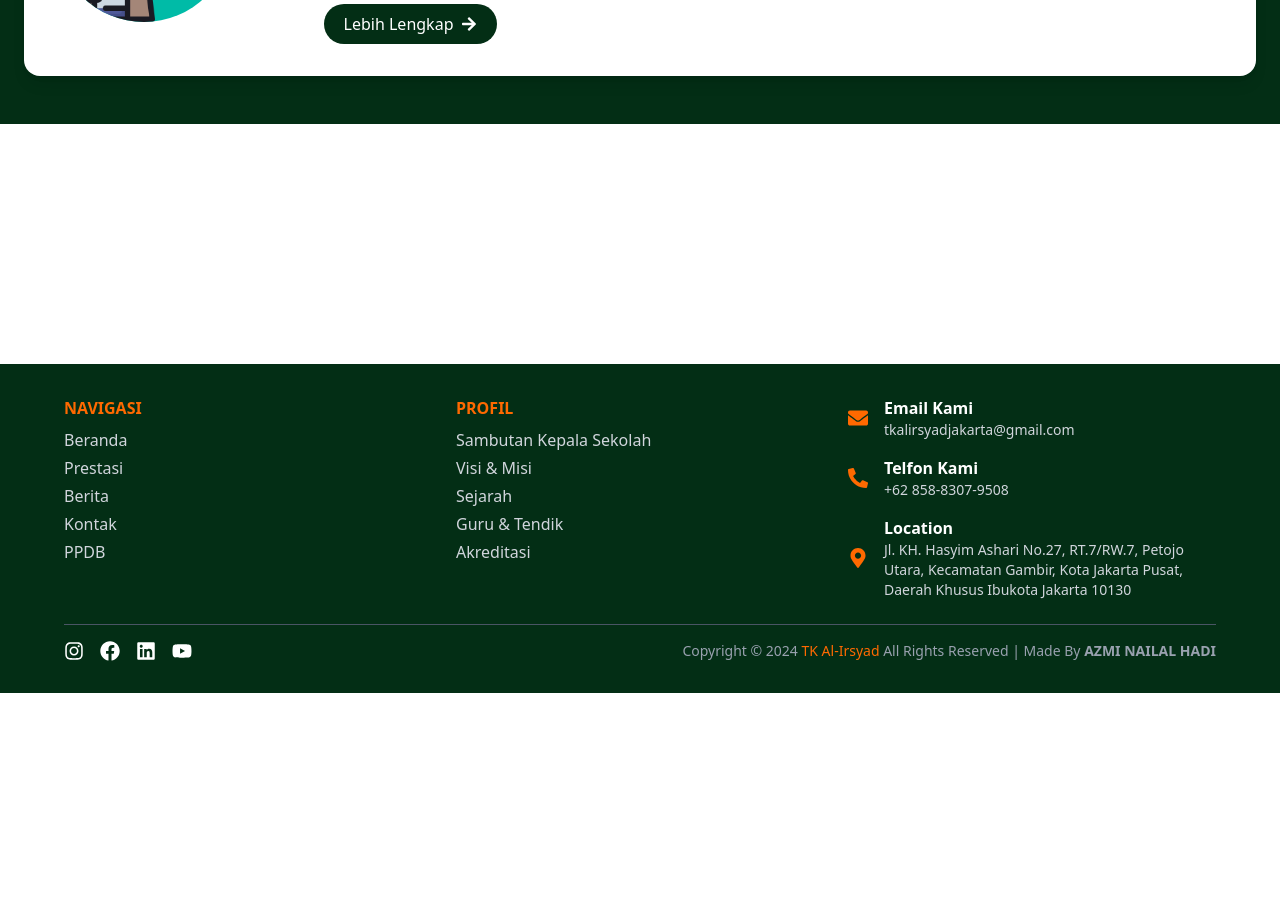
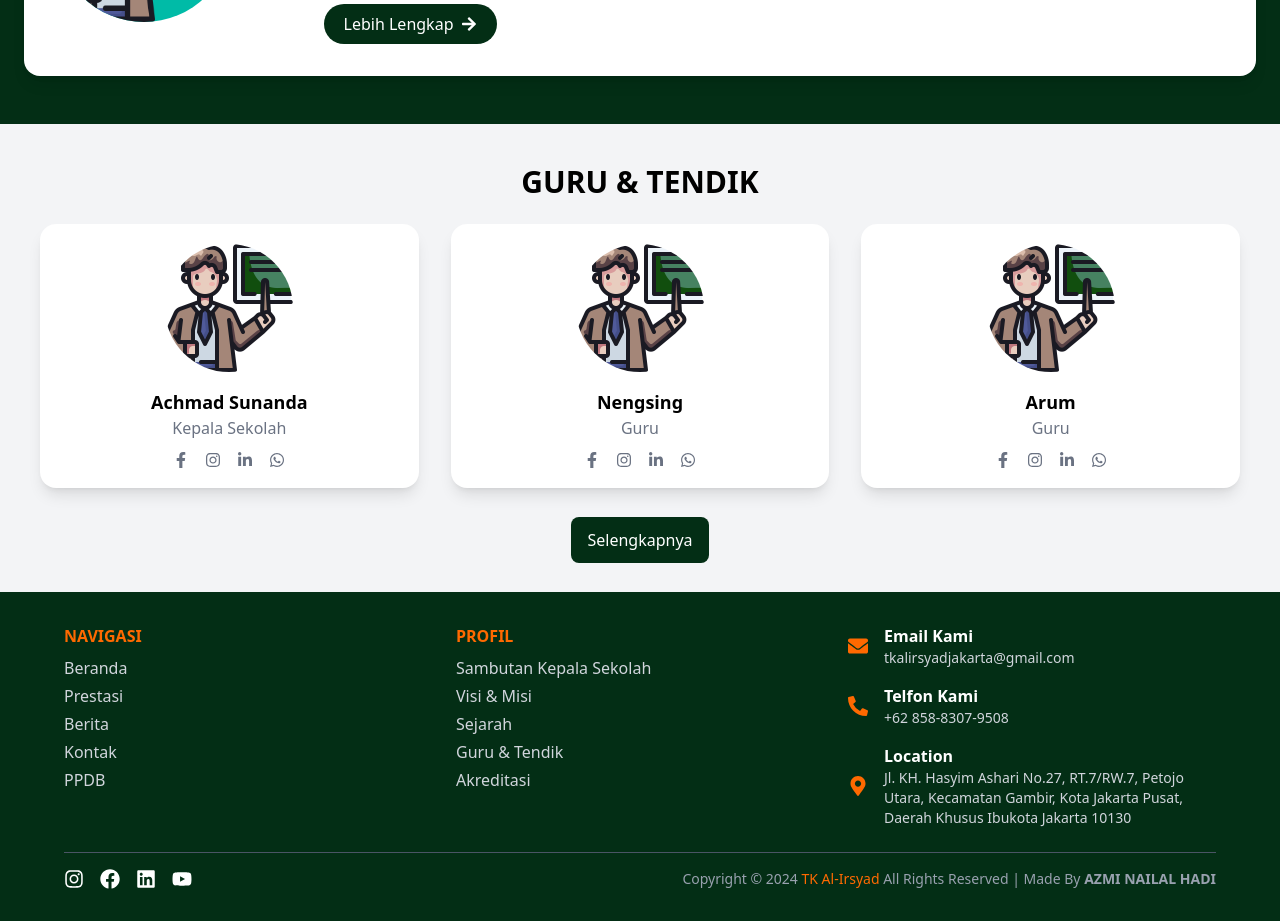
Before and after one commit to moccagod/sds-merpati, a React (Vite) app: page /#/ in a window 1280 px wide. Shown: the part 1300-2221 px from the top of the page. Before the commit the page ends 1993 px from the top, so only its background shows below. Built offline with nearby package versions, Linux system fonts and the light colour scheme.

Commit message:
Add Guru dan Tendik Section in Home

```diff
--- /dev/null
+++ b/src/components/atoms/Button.tsx
@@ -0,0 +1,18 @@
+import React from "react";
+import { Link } from "react-router-dom";
+
+interface ButtonProps {
+  text: string;
+  to: string; // Ganti dari onClick ke to
+  className?: string;
+}
+
+const Button: React.FC<ButtonProps> = ({ text, to, className }) => {
+  return (
+    <Link to={to} className={`${className}`}>
+      {text}
+    </Link>
+  );
+};
+
+export default Button;
--- /dev/null
+++ b/src/components/atoms/SocialIcon.tsx
@@ -0,0 +1,21 @@
+import React, { FC } from "react";
+
+interface SocialIconProps {
+  icon: React.ReactNode;
+  link: string;
+}
+
+const SocialIcon: FC<SocialIconProps> = ({ icon, link }) => {
+  return (
+    <a
+      href={link}
+      target="_blank"
+      rel="noopener noreferrer"
+      className="text-gray-500 hover:text-gray-700"
+    >
+      {icon}
+    </a>
+  );
+};
+
+export default SocialIcon;
--- /dev/null
+++ b/src/components/molecules/TeamCard.tsx
@@ -0,0 +1,43 @@
+// components/molecules/TeamCard.tsx
+import { FC } from "react";
+import SocialIcon from "../atoms/SocialIcon";
+import {
+  FaFacebookF,
+  FaInstagram,
+  FaLinkedinIn,
+  FaWhatsapp,
+} from "react-icons/fa";
+
+interface TeamCardProps {
+  image: string;
+  name: string;
+  role: string;
+  socials: {
+    facebook: string;
+    instagram: string;
+    linkedin: string;
+    whatsapp: string;
+  };
+}
+
+const TeamCard: FC<TeamCardProps> = ({ image, name, role, socials }) => {
+  return (
+    <div className="bg-white shadow-lg rounded-2xl p-5 text-center hover:scale-110 transition duration-300 cursor-pointer">
+      <img
+        src={image}
+        alt={name}
+        className="w-32 h-32 mx-auto rounded-full object-cover"
+      />
+      <h3 className="mt-4 text-lg font-semibold">{name}</h3>
+      <p className="text-gray-500">{role}</p>
+      <div className="mt-3 flex justify-center gap-4">
+        <SocialIcon icon={<FaFacebookF />} link={socials.facebook} />
+        <SocialIcon icon={<FaInstagram />} link={socials.instagram} />
+        <SocialIcon icon={<FaLinkedinIn />} link={socials.linkedin} />
+        <SocialIcon icon={<FaWhatsapp />} link={socials.whatsapp} />
+      </div>
+    </div>
+  );
+};
+
+export default TeamCard;
--- /dev/null
+++ b/src/components/organisms/TeamSection.tsx
@@ -0,0 +1,61 @@
+// components/organisms/TeamSection.tsx
+import TeamCard from "../molecules/TeamCard";
+import Button from "../atoms/Button";
+
+const teamMembers = [
+  {
+    image: "/tk-alirsyad/images/teacher.png",
+    name: "Achmad Sunanda",
+    role: "Kepala Sekolah",
+    socials: {
+      facebook: "#",
+      instagram: "#",
+      linkedin: "#",
+      whatsapp: "#",
+    },
+  },
+  {
+    image: "/tk-alirsyad/images/teacher.png",
+    name: "Nengsing",
+    role: "Guru",
+    socials: {
+      facebook: "#",
+      instagram: "#",
+      linkedin: "#",
+      whatsapp: "#",
+    },
+  },
+  {
+    image: "/tk-alirsyad/images/teacher.png",
+    name: "Arum",
+    role: "Guru",
+    socials: {
+      facebook: "#",
+      instagram: "#",
+      linkedin: "#",
+      whatsapp: "#",
+    },
+  },
+];
+
+const TeamSection = () => {
+  return (
+    <section className="py-10 bg-gray-100">
+      <div className="container mx-auto text-center">
+        <h2 className="text-3xl font-bold">GURU & TENDIK</h2>
+        <div className="mt-6 mb-10 grid grid-cols-1 sm:grid-cols-2 md:grid-cols-3 gap-8 px-10">
+          {teamMembers.map((member, index) => (
+            <TeamCard key={index} {...member} />
+          ))}
+        </div>
+        <Button
+          text="Selengkapnya"
+          to="/guru-dan-tendik"
+          className="px-4 py-3 bg-green-950 rounded-lg text-white w-full text-center hover:bg-green-800"
+        />
+      </div>
+    </section>
+  );
+};
+
+export default TeamSection;
--- a/src/components/pages/Home.tsx
+++ b/src/components/pages/Home.tsx
@@ -2,6 +2,7 @@ import Footer from "../organisms/Footer";
 import HeroBanner from "../organisms/HeroBanner";
 import Navbar from "../organisms/Navbar";
 import SambutanCard from "../organisms/SambutanCard";
+import TeamSection from "../organisms/TeamSection";
 import WelcomeSection from "../organisms/WelomeSection";
 
 const Home = () => {
@@ -11,9 +12,7 @@ const Home = () => {
       <HeroBanner />
       <WelcomeSection />
       <SambutanCard />
-      <div className="h-60">
-
-      </div>
+      <TeamSection />
       <Footer />
     </div>
   );
```
